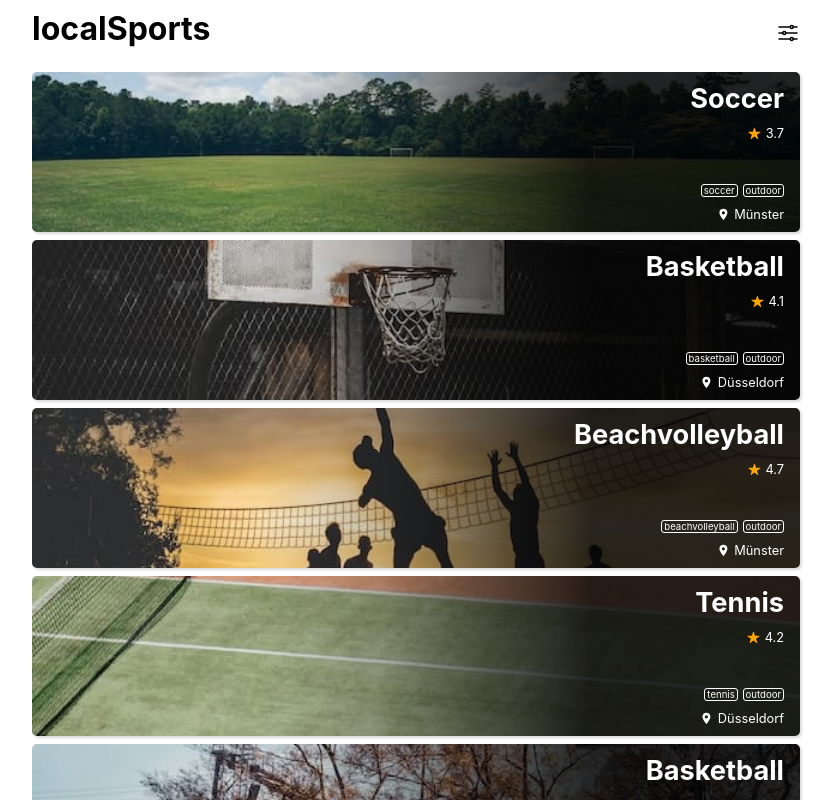
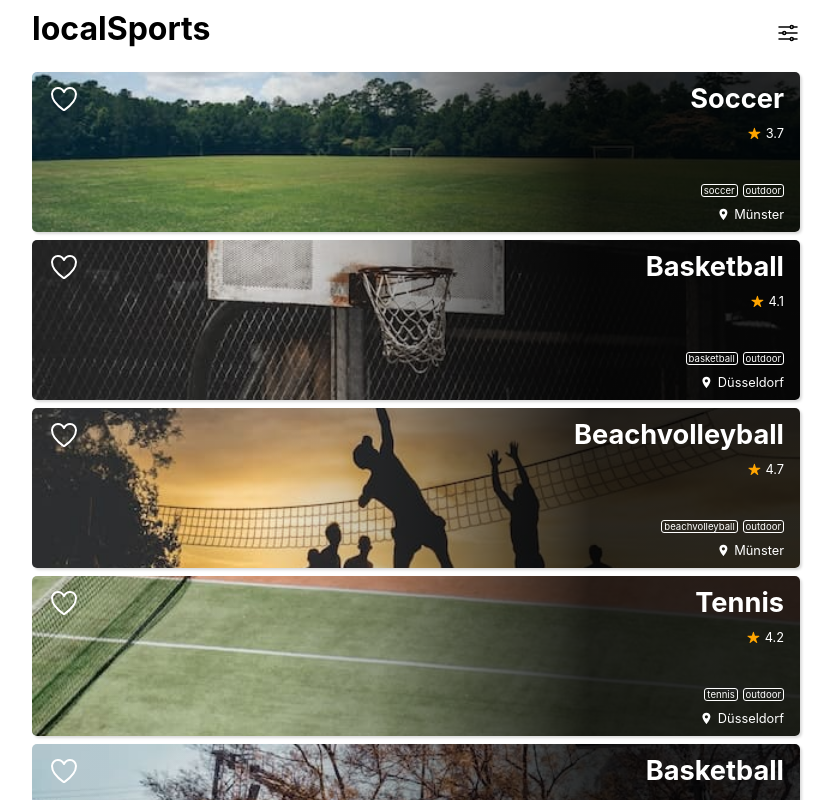
Before and after one commit to marvinRoellecke/capstone-project-ts, a Next.js app: page / in a window 1280 px wide. Shown: the whole page, without its empty margins (224-1057 px from the left). Built offline with nearby package versions, Linux system fonts and the light colour scheme.

Commit message:
add faovrite button to Card component

```diff
--- a/components/Card/Card.js
+++ b/components/Card/Card.js
@@ -1,11 +1,13 @@
 import styled from "styled-components";
 import { IoStar, IoLocationSharp } from "react-icons/io5";
+import FavoriteButton from "../FavoriteButton/FavoriteButton";
 import Link from "next/link";
 
 export default function Card({ location }) {
   return (
     <StyledLink href={`/${location.slug}`}>
       <StyledLi image={location.image}>
+        <FavoriteButton />
         <StyledTitle>{location.title}</StyledTitle>
         <StyledRating>
           <IoStar style={{ color: `var(--color-star)` }} />
@@ -45,7 +47,7 @@ const StyledLi = styled.li`
   grid-template-columns: repeat(4, 1fr);
   grid-template-rows: auto;
   grid-template-areas:
-    "title title title title"
+    "favoriteButton title title title"
     ". . rating rating "
     ". tags tags tags"
     ". city city city";
--- /dev/null
+++ b/components/FavoriteButton/FavoriteButton.js
@@ -0,0 +1,12 @@
+import { IoHeartOutline } from "react-icons/io5";
+import styled from "styled-components";
+
+export default function FavoriteButton() {
+  return <StyledFavoriteButton />;
+}
+
+const StyledFavoriteButton = styled(IoHeartOutline)`
+  width: auto;
+  height: 2rem;
+  grid-area: favoriteButton;
+`;
```
